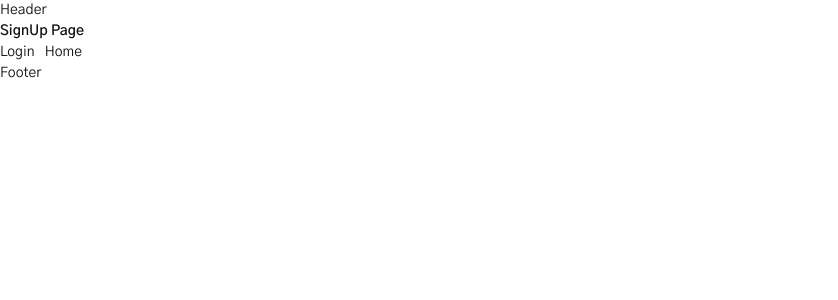
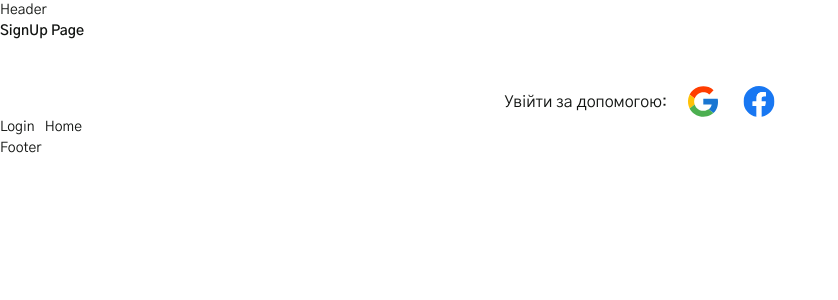
Before and after one commit to KP-Svitlana/online_store_nextjs, a Next.js app: page /signUp in a window 1280 px wide. Shown: the top 300 px of the page, without its empty margins (0-838 px from the left). Built offline with nearby package versions, Linux system fonts and the light colour scheme.

Commit message:
add: login by google component

```diff
--- a/src/app/signUp/page.js
+++ b/src/app/signUp/page.js
@@ -1,9 +1,11 @@
+import { LoginByGoogle } from "@/components/LoginByGoogle";
 import Link from "next/link";
 
 const Signup = () => {
   return (
     <>
       <h3 className="font-bold">SignUp Page</h3>
+      <LoginByGoogle />
       <Link className="mr-2.5" href="/login">
         Login
       </Link>
--- /dev/null
+++ b/src/components/LoginByGoogle/LoginByGoogle.js
@@ -0,0 +1,26 @@
+import Link from "next/link";
+import Image from "next/image";
+
+import googleIcon from "@/accets/svg/google.svg";
+import facebookIcon from "@/accets/svg/facebook.svg";
+
+export const LoginByGoogle = () => {
+  return (
+    <div className=" container flex justify-center items-center mt-11">
+      <p className="text-base mr-5">Увійти за допомогою:</p>
+      <div className="flex justify-center items-center gap-6">
+        <Link href="/" className="flex w-full  cursor-pointer">
+          <Image src={googleIcon} width={32} height={32} alt="Google icon" />
+        </Link>
+        <Link href="/" className="flex w-full cursor-pointer">
+          <Image
+            src={facebookIcon}
+            width={32}
+            height={32}
+            alt="Facebook icon"
+          />
+        </Link>
+      </div>
+    </div>
+  );
+};
--- /dev/null
+++ b/src/components/LoginByGoogle/index.js
@@ -0,0 +1 @@
+export { LoginByGoogle } from "./LoginByGoogle";
```
Also changed, not shown: src/accets/svg/facebook.svg (added), src/accets/svg/google.svg (added).
